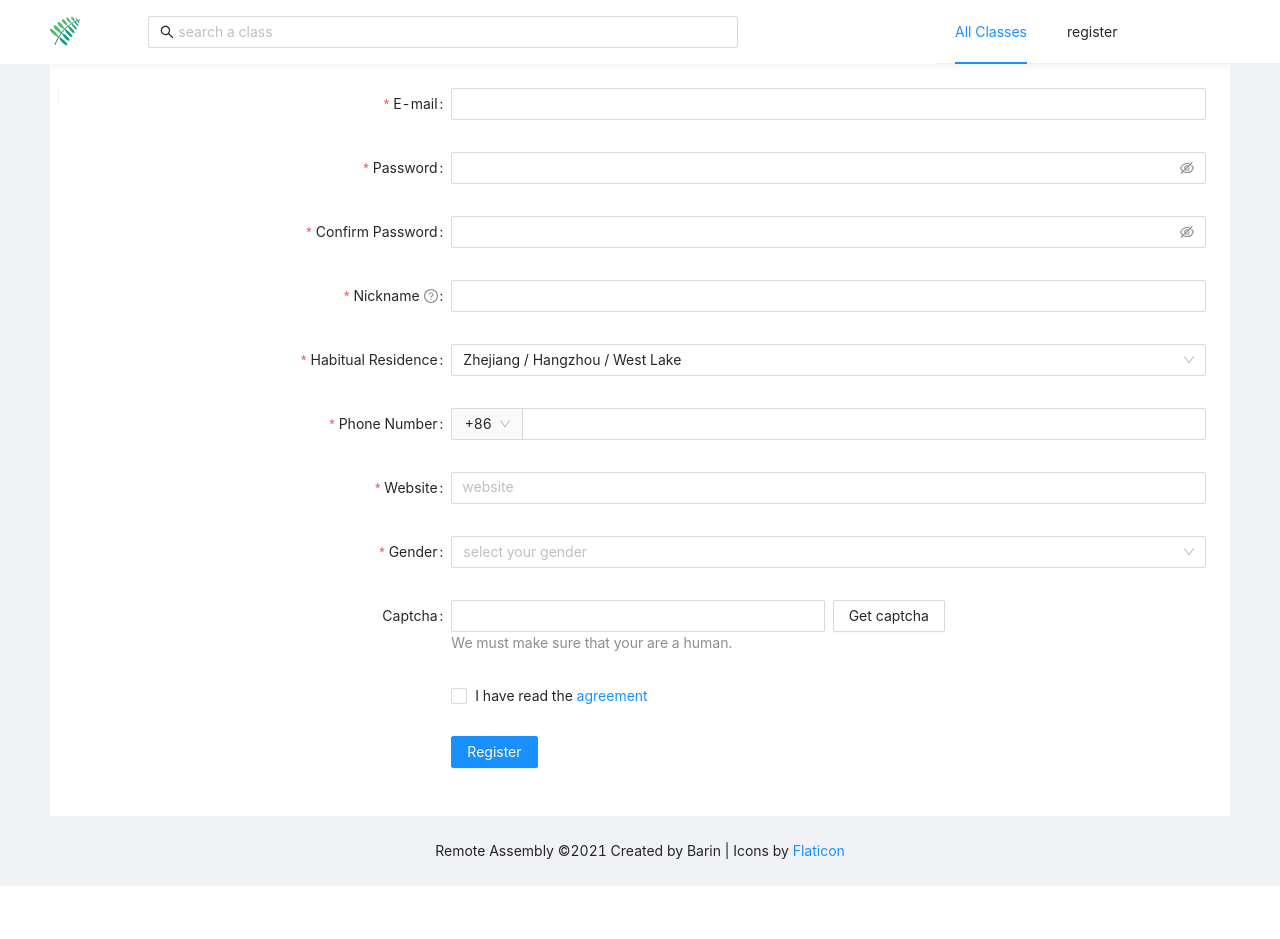
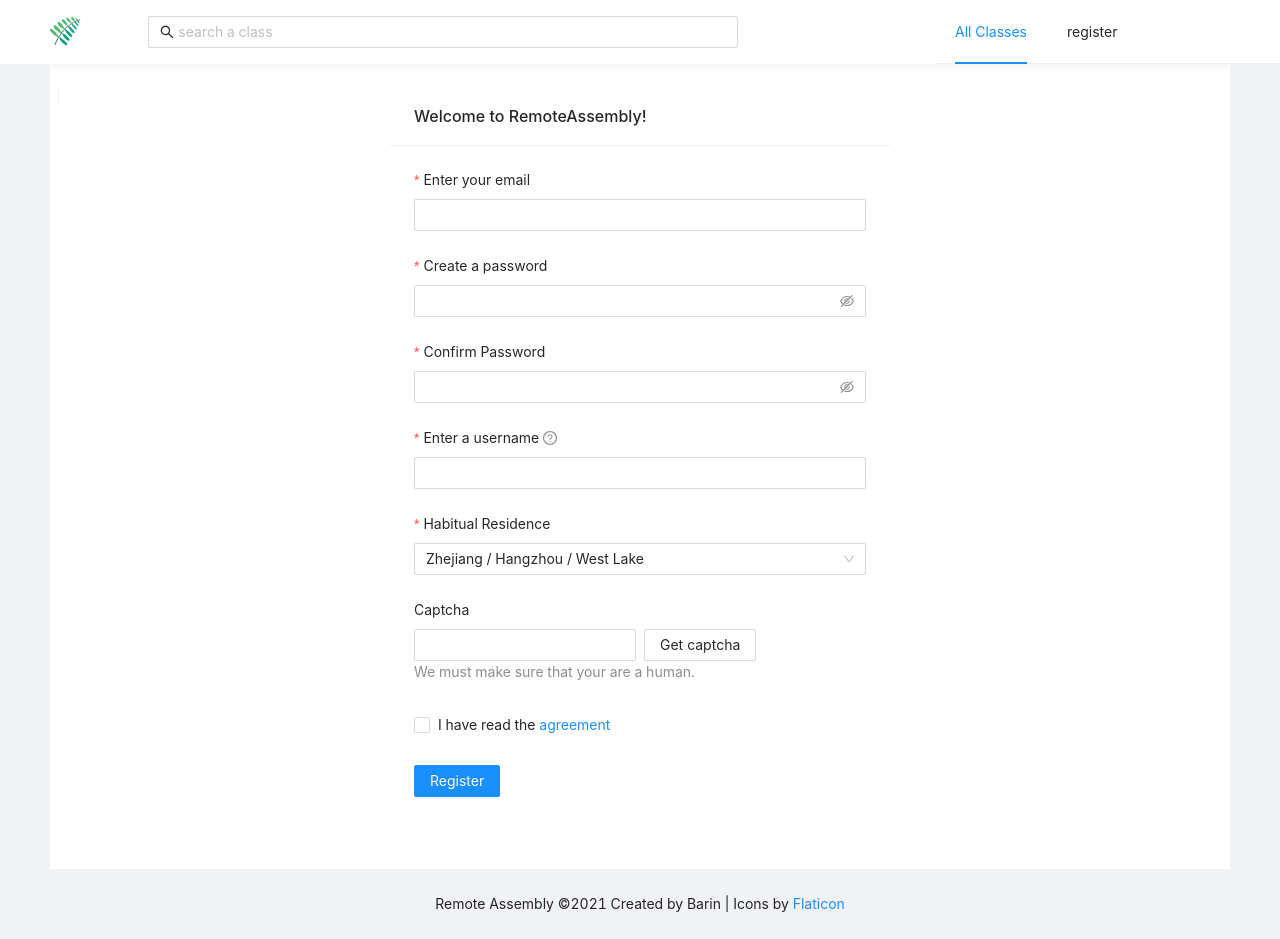
Before and after one commit to enRose/RemoteAssembly, a React (Create React App) app in the folder client/: page /register in a window 1280 px wide. Before the commit the page ends 886 px from the top, so only its background shows below. Built offline with nearby package versions, Linux system fonts and the light colour scheme.

Commit message:
register form style

```diff
--- a/client/src/register/index.js
+++ b/client/src/register/index.js
@@ -1,5 +1,5 @@
 import React, { useState } from 'react'
-import { Layout, Form, Input, Cascader, Select, Row, Col, Checkbox, Button, AutoComplete } from 'antd'
+import { Card, Layout, Form, Input, Cascader, Select, Row, Col, Checkbox, Button, AutoComplete } from 'antd'
 
 const { Header, Footer, Sider, Content } = Layout
 const { Option } = Select
@@ -38,36 +38,6 @@ const residences = [
     ],
   },
 ];
-const formItemLayout = {
-  labelCol: {
-    xs: {
-      span: 24,
-    },
-    sm: {
-      span: 8,
-    },
-  },
-  wrapperCol: {
-    xs: {
-      span: 24,
-    },
-    sm: {
-      span: 16,
-    },
-  },
-};
-const tailFormItemLayout = {
-  wrapperCol: {
-    xs: {
-      span: 24,
-      offset: 0,
-    },
-    sm: {
-      span: 16,
-      offset: 8,
-    },
-  },
-};
 
 const Register = () => {
   const [form] = Form.useForm();
@@ -103,9 +73,10 @@ const Register = () => {
     value: website,
   }));
   return (
-
+    <Row justify='center' align='middle'>
+      <Card title="Welcome to RemoteAssembly!" bordered={false} style={{ width: 500 }}>
         <Form
-          {...formItemLayout}
+          layout="vertical"
           form={form}
           name="register"
           onFinish={onFinish}
@@ -117,7 +88,7 @@ const Register = () => {
         >
           <Form.Item
             name="email"
-            label="E-mail"
+            label="Enter your email"
             rules={[
               {
                 type: 'email',
@@ -134,11 +105,11 @@ const Register = () => {
 
           <Form.Item
             name="password"
-            label="Password"
+            label="Create a password"
             rules={[
               {
                 required: true,
-                message: 'Please input your password!',
+                message: 'Please enter a password!',
               },
             ]}
             hasFeedback
@@ -159,7 +130,7 @@ const Register = () => {
               ({ getFieldValue }) => ({
                 validator(_, value) {
                   if (!value || getFieldValue('password') === value) {
-                    return Promise.resolve();
+                    return Promise.resolve()
                   }
 
                   return Promise.reject(new Error('The two passwords that you entered do not match!'));
@@ -171,13 +142,13 @@ const Register = () => {
           </Form.Item>
 
           <Form.Item
-            name="nickname"
-            label="Nickname"
-            tooltip="What do you want others to call you?"
+            name="username"
+            label="Enter a username"
+            tooltip="What other will see you as"
             rules={[
               {
                 required: true,
-                message: 'Please input your nickname!',
+                message: 'Please enter your Username!',
                 whitespace: true,
               },
             ]}
@@ -197,56 +168,6 @@ const Register = () => {
             ]}
           >
             <Cascader options={residences} />
-          </Form.Item>
-
-          <Form.Item
-            name="phone"
-            label="Phone Number"
-            rules={[
-              {
-                required: true,
-                message: 'Please input your phone number!',
-              },
-            ]}
-          >
-            <Input
-              addonBefore={prefixSelector}
-              style={{
-                width: '100%',
-              }}
-            />
-          </Form.Item>
-
-          <Form.Item
-            name="website"
-            label="Website"
-            rules={[
-              {
-                required: true,
-                message: 'Please input website!',
-              },
-            ]}
-          >
-            <AutoComplete options={websiteOptions} onChange={onWebsiteChange} placeholder="website">
-              <Input />
-            </AutoComplete>
-          </Form.Item>
-
-          <Form.Item
-            name="gender"
-            label="Gender"
-            rules={[
-              {
-                required: true,
-                message: 'Please select gender!',
-              },
-            ]}
-          >
-            <Select placeholder="select your gender">
-              <Option value="male">Male</Option>
-              <Option value="female">Female</Option>
-              <Option value="other">Other</Option>
-            </Select>
           </Form.Item>
 
           <Form.Item label="Captcha" extra="We must make sure that your are a human.">
@@ -280,19 +201,23 @@ const Register = () => {
                   value ? Promise.resolve() : Promise.reject(new Error('Should accept agreement')),
               },
             ]}
-            {...tailFormItemLayout}
+
           >
             <Checkbox>
               I have read the <a href="">agreement</a>
             </Checkbox>
           </Form.Item>
-          <Form.Item {...tailFormItemLayout}>
+          <Form.Item>
             <Button type="primary" htmlType="submit">
               Register
             </Button>
           </Form.Item>
         </Form>
 
+      </Card>
+
+
+    </Row>
   )
 }
 
```
